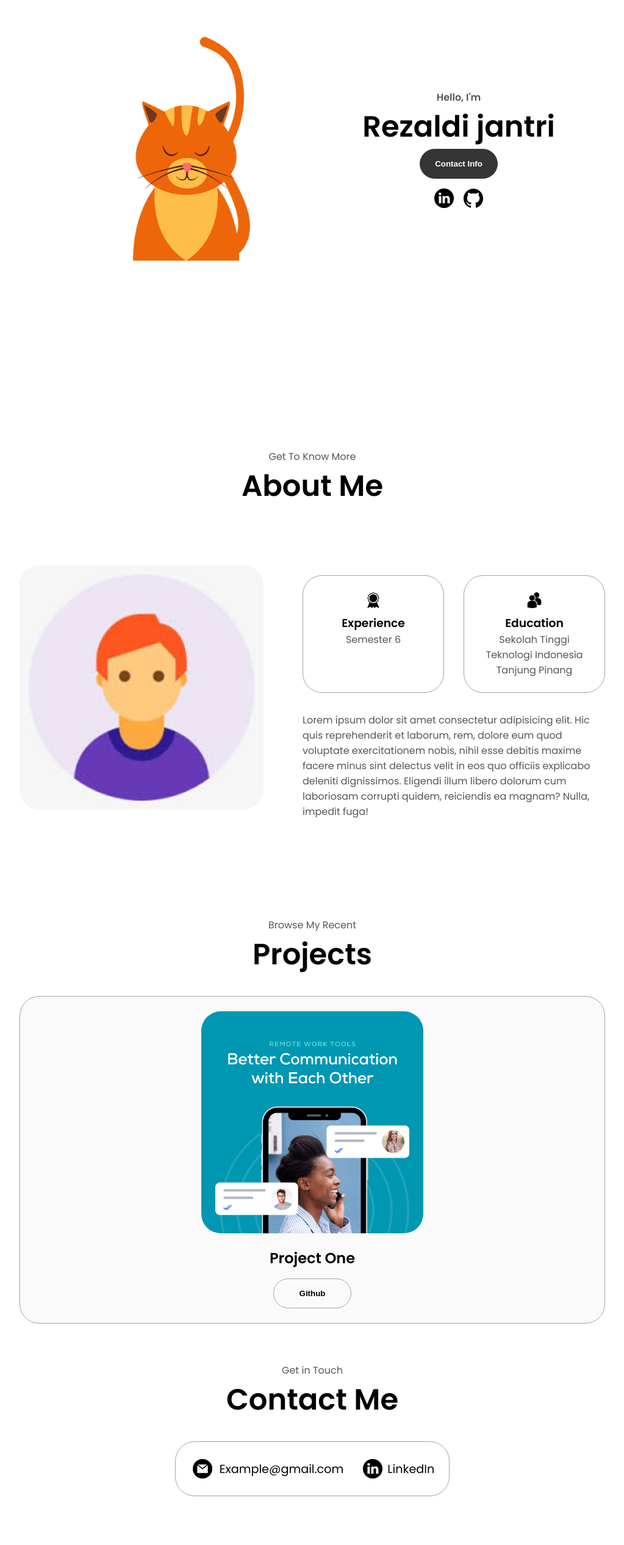
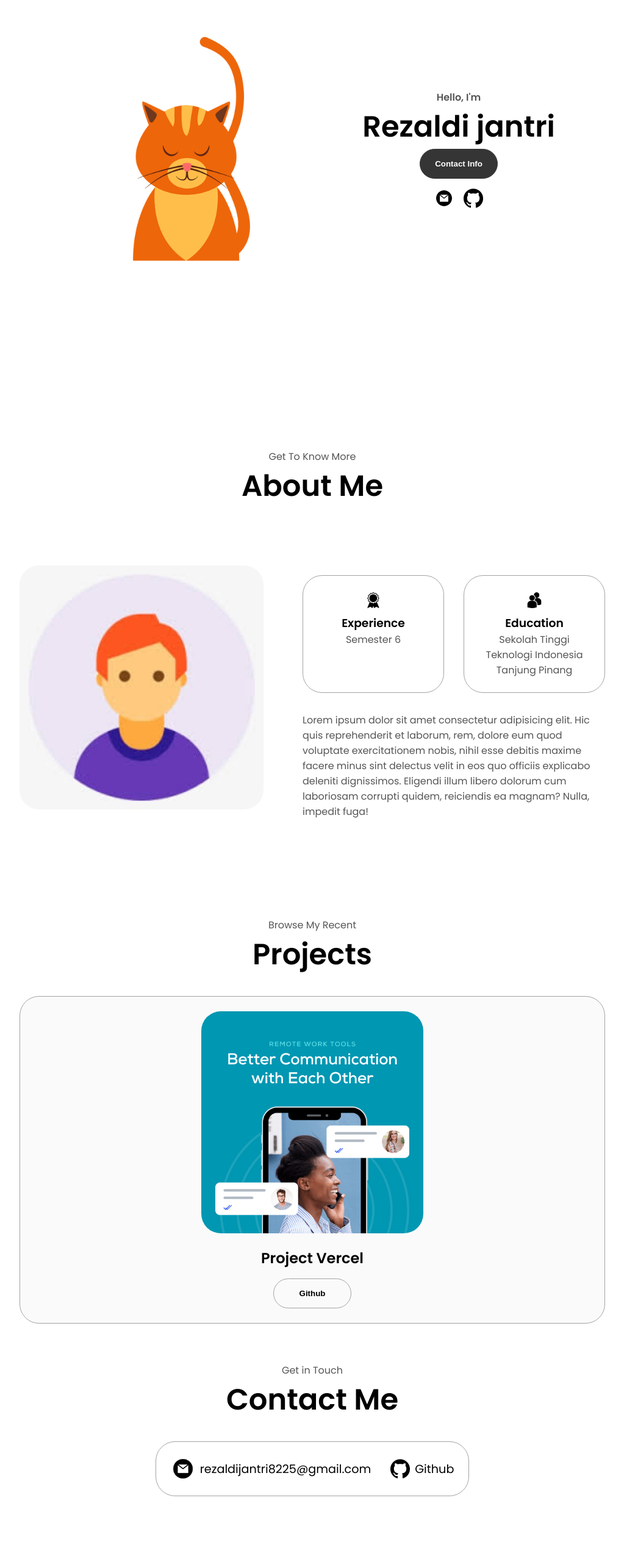
Before and after one commit to Rezaldi909/cloud-computing, a plain HTML site: page index.html in a window 1280 px wide. Shown: the part 240-2773 px from the top of the page at 61% size, without its empty margins (128-1151 px from the left). Drawn offline with Linux system fonts and the light colour scheme.

Commit message:
project portfolio

```diff
--- a/index.html
+++ b/index.html
@@ -53,16 +53,16 @@
         </div>
         <div id="socials-container">
           <img
-            src="./assets/linkedin.png"
-            alt="My LinkedIn profile"
+            src="./assets/email.png"
+            alt="Email profile"
             class="icon"
-            onclick="location.href='https://linkedin.com/'"
+            onclick="location.href='https://gmail.com/'"
           />
           <img
             src="./assets/github.png"
             alt="My Github profile"
             class="icon"
-            onclick="location.href='https://github.com/'"
+            onclick="location.href='https://github.com/Rezaldi909/cloud-computing'"
           />
         </div>
       </div>
@@ -131,11 +131,11 @@
                 class="project-img"
               />
             </div>
-            <h2 class="experience-sub-title project-title">Project One</h2>
+            <h2 class="experience-sub-title project-title">Project Vercel</h2>
             <div class="btn-container">
               <button
                 class="btn btn-color-2 project-btn"
-                onclick="location.href='https://github.com/'"
+                onclick="location.href='https://github.com/Rezaldi909/cloud-computing'"
               >
                 Github
               </button>
@@ -191,9 +191,9 @@
           </div> -->
         </div>
       </div>
+    </section>
 
-      <!-- Contact -->
-    </section>
+     <!-- Contact -->
     <section id="contact">
       <p class="section__text__p1">Get in Touch</p>
       <h1 class="title">Contact Me</h1>
@@ -204,18 +204,20 @@
             alt="Email icon"
             class="icon contact-icon email-icon"
           />
-          <p><a href="mailto:examplemail@gmail.com">Example@gmail.com</a></p>
+          <p><a href="mailto:examplemail@gmail.com">rezaldijantri8225@gmail.com</a></p>
         </div>
         <div class="contact-info-container">
           <img
-            src="./assets/linkedin.png"
-            alt="LinkedIn icon"
+            src="./assets/github.png"
+            alt="Github icon"
             class="icon contact-icon"
           />
-          <p><a href="https://www.linkedin.com">LinkedIn</a></p>
+          <p><a href="https://github.com/Rezaldi909/cloud-computing">Github</a></p>
         </div>
       </div>
     </section>
+
+    <!-- footer -->
     <footer>
       <nav>
         <div class="nav-links-container">
@@ -227,7 +229,7 @@
           </ul>
         </div>
       </nav>
-      <p>Copyright &#169; 2023 John Doe. All Rights Reserved.</p>
+      <p>Copyright. &#169; All Rights Reserved.</p>
     </footer>
     <script src="script.js"></script>
   </body>
```
